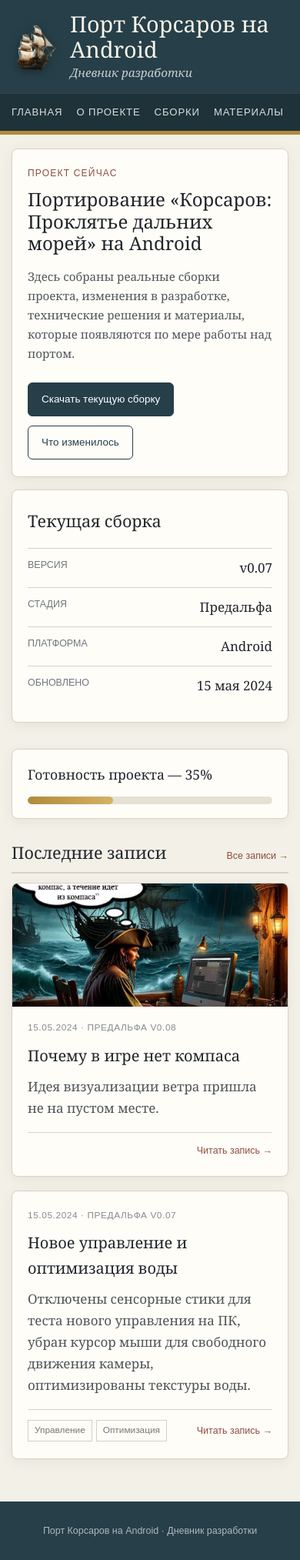
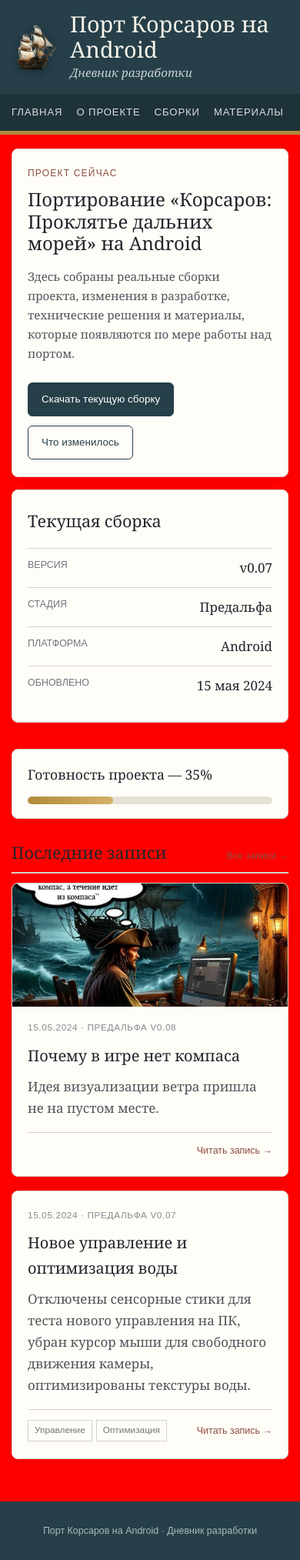
Before and after one commit to tislic/SeaDogsPort, a Jekyll site: the page built from index.html, in a window 390 px wide. Shown: the whole page at 77% size. Built offline with Jekyll 4.4.1, drawn with Linux system fonts in a browser that asks for light colours.

Commit message:
Add media query for mobile background color
@media(max-width:760px){
  body { background: red !important; }
}

```diff
--- a/assets/style.css
+++ b/assets/style.css
@@ -197,3 +197,7 @@ a{color:inherit}
     margin: 1em auto;
   }
 }
+
+@media(max-width:760px){
+  body { background: red !important; }
+}
```
